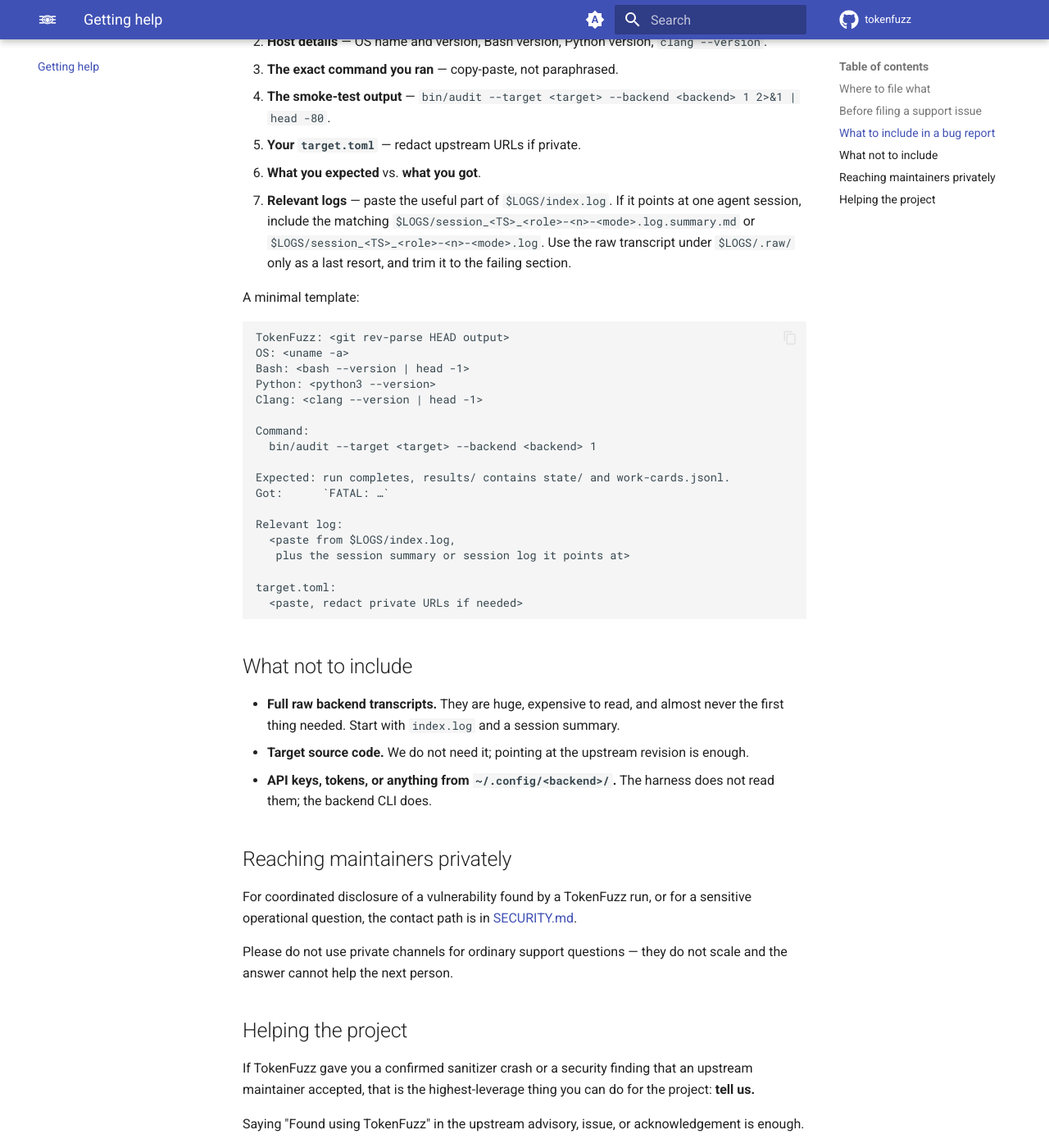
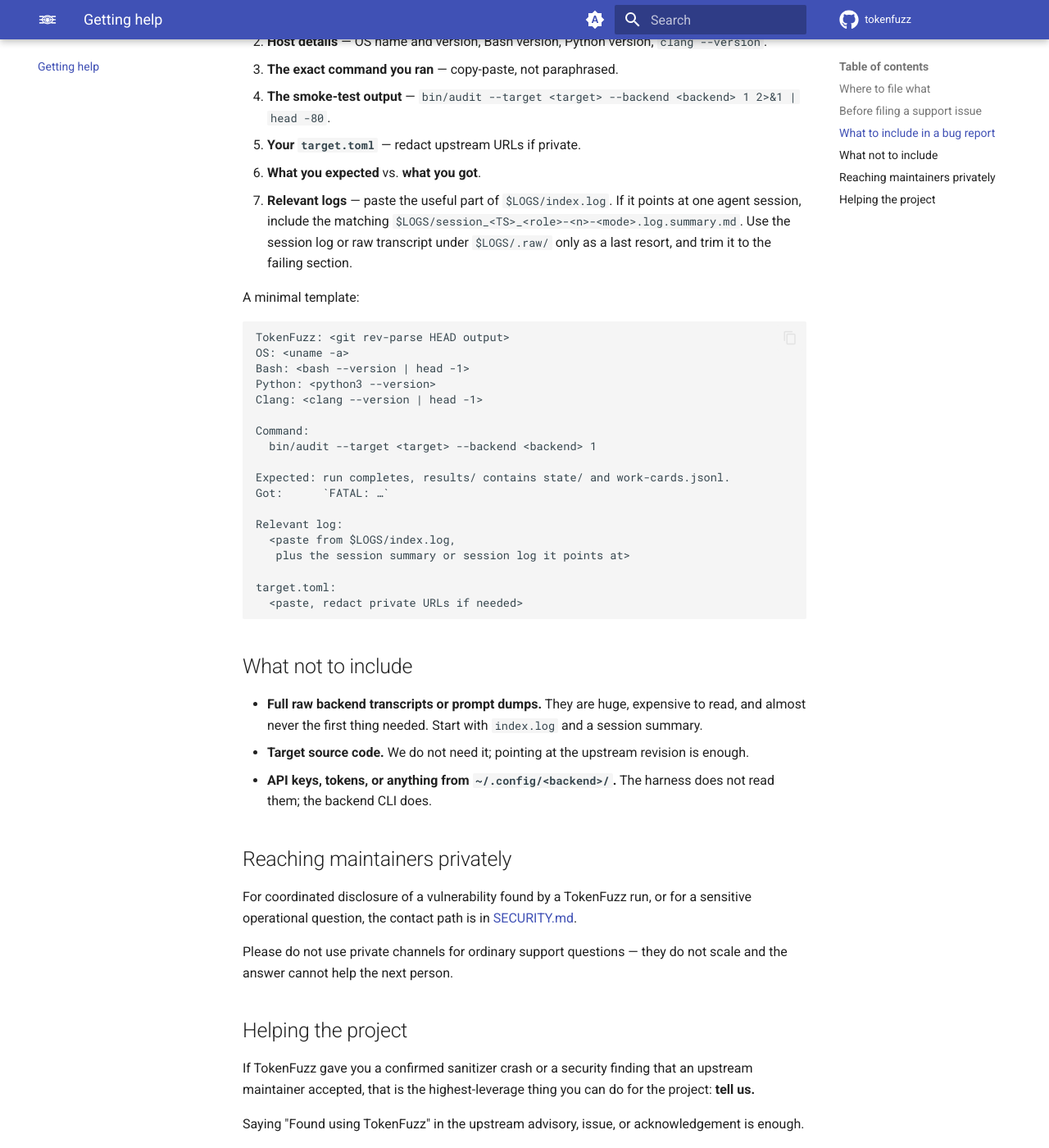
Before and after one commit to tokenfuzz/tokenfuzz, an MkDocs documentation site: the page built from docs/getting-help.md, in a window 1280 px wide and 1400 px high, scrolled down 1462 px. Shown: the whole window at 82% size. Built offline with MkDocs 1.6.1 and Material for MkDocs 9.7.7, drawn with Linux system fonts in a browser that asks for light colours; comment, search, counter and statistics services are not loaded.

Commit message:
audit/benchmark: simplify and unify run log messages
Rework live-run status lines (rate-limit/pause, agent pool, cell and
multi-target, iteration results) into one compact "Subject: key=val | group"
style; move per-session prompt dumps under logs/.raw so default scans skip them.
Fix cell_metrics_summary to report metrics=unavailable for missing/corrupt/
exists:false cells instead of a misleading crashes=0/0, and reuse _fmt_count.
Tests + docs swept to match; full suite green (8677 passed).

```diff
--- a/docs/getting-help.md
+++ b/docs/getting-help.md
@@ -61,10 +61,9 @@
 6. **What you expected** vs. **what you got**.
 7. **Relevant logs** — paste the useful part of `$LOGS/index.log`.
    If it points at one agent session, include the matching
-   `$LOGS/session_<TS>_<role>-<n>-<mode>.log.summary.md` or
-   `$LOGS/session_<TS>_<role>-<n>-<mode>.log`. Use the raw transcript
-   under `$LOGS/.raw/` only as a last resort, and trim it to the
-   failing section.
+   `$LOGS/session_<TS>_<role>-<n>-<mode>.log.summary.md`. Use the
+   session log or raw transcript under `$LOGS/.raw/` only as a last
+   resort, and trim it to the failing section.
 
 A minimal template:
 
@@ -91,9 +90,9 @@
 
 ## What not to include
 
-- **Full raw backend transcripts.** They are huge, expensive to read,
-  and almost never the first thing needed. Start with `index.log` and
-  a session summary.
+- **Full raw backend transcripts or prompt dumps.** They are huge,
+  expensive to read, and almost never the first thing needed. Start
+  with `index.log` and a session summary.
 - **Target source code.** We do not need it; pointing at the
   upstream revision is enough.
 - **API keys, tokens, or anything from `~/.config/<backend>/`.**
```
Also changed, not shown: docs/reference/artifacts.md (+6 -2 lines), 13 other files.
